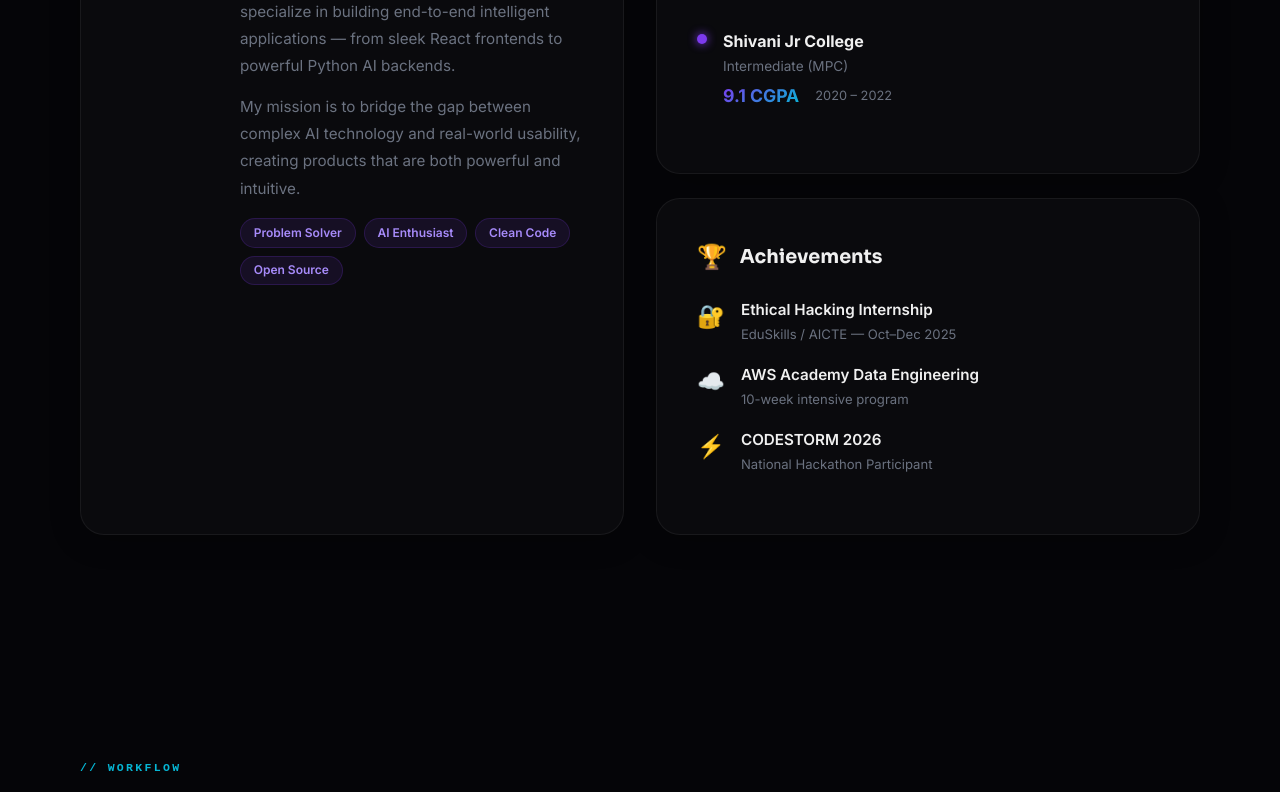
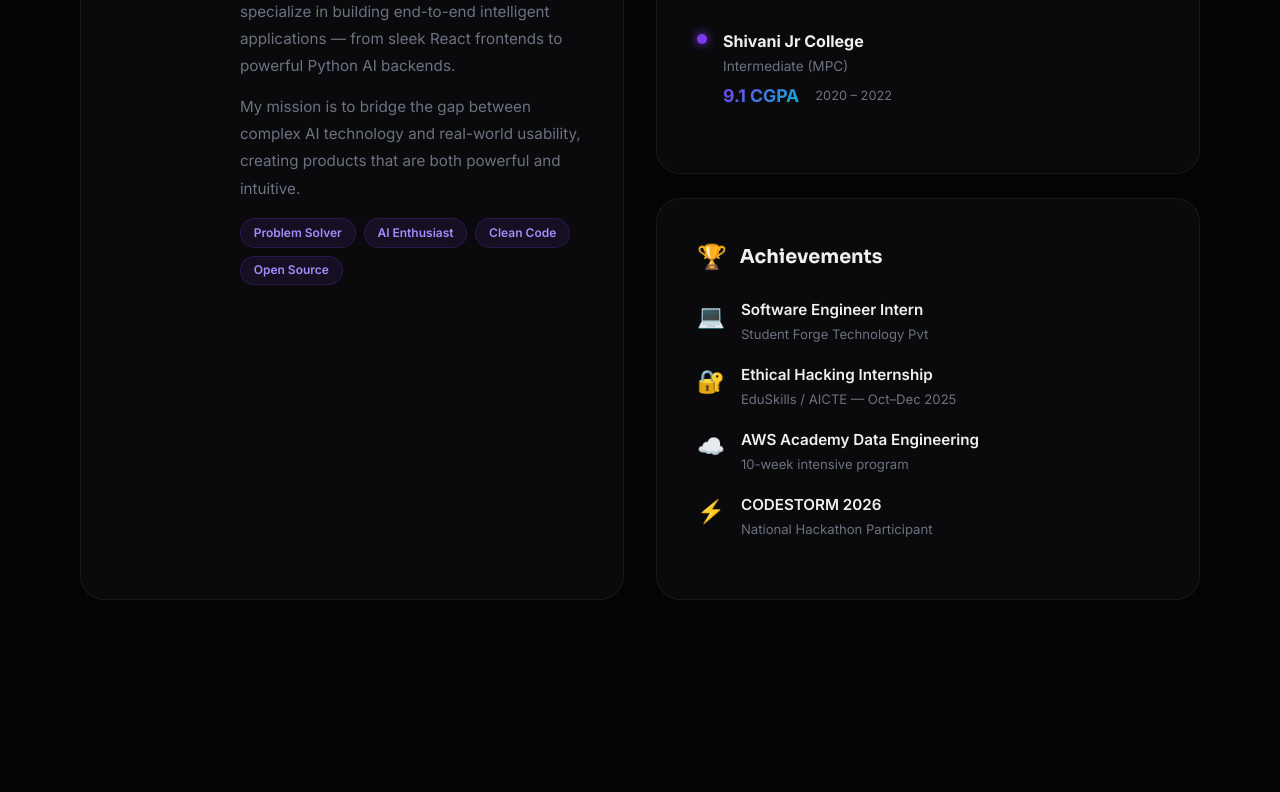
Before and after one commit to kutikantiyashwanth/portofilo, a React (Vite) app: page / in a window 1280 px wide. Shown: the part 1295-2087 px from the top of the page. Built offline with nearby package versions, Linux system fonts and the light colour scheme.

Commit message:
feat: add Software Engineer Intern experience

```diff
--- a/src/App.jsx
+++ b/src/App.jsx
@@ -245,6 +245,7 @@ export default function App() {
               <div className="glass-card ach-card">
                 <div className="card-icon-header"><span className="card-icon">🏆</span><h3>Achievements</h3></div>
                 {[
+                  { icon: '💻', title: 'Software Engineer Intern', sub: 'Student Forge Technology Pvt' },
                   { icon: '🔐', title: 'Ethical Hacking Internship', sub: 'EduSkills / AICTE — Oct–Dec 2025' },
                   { icon: '☁️', title: 'AWS Academy Data Engineering', sub: '10-week intensive program' },
                   { icon: '⚡', title: 'CODESTORM 2026', sub: 'National Hackathon Participant' },
```
